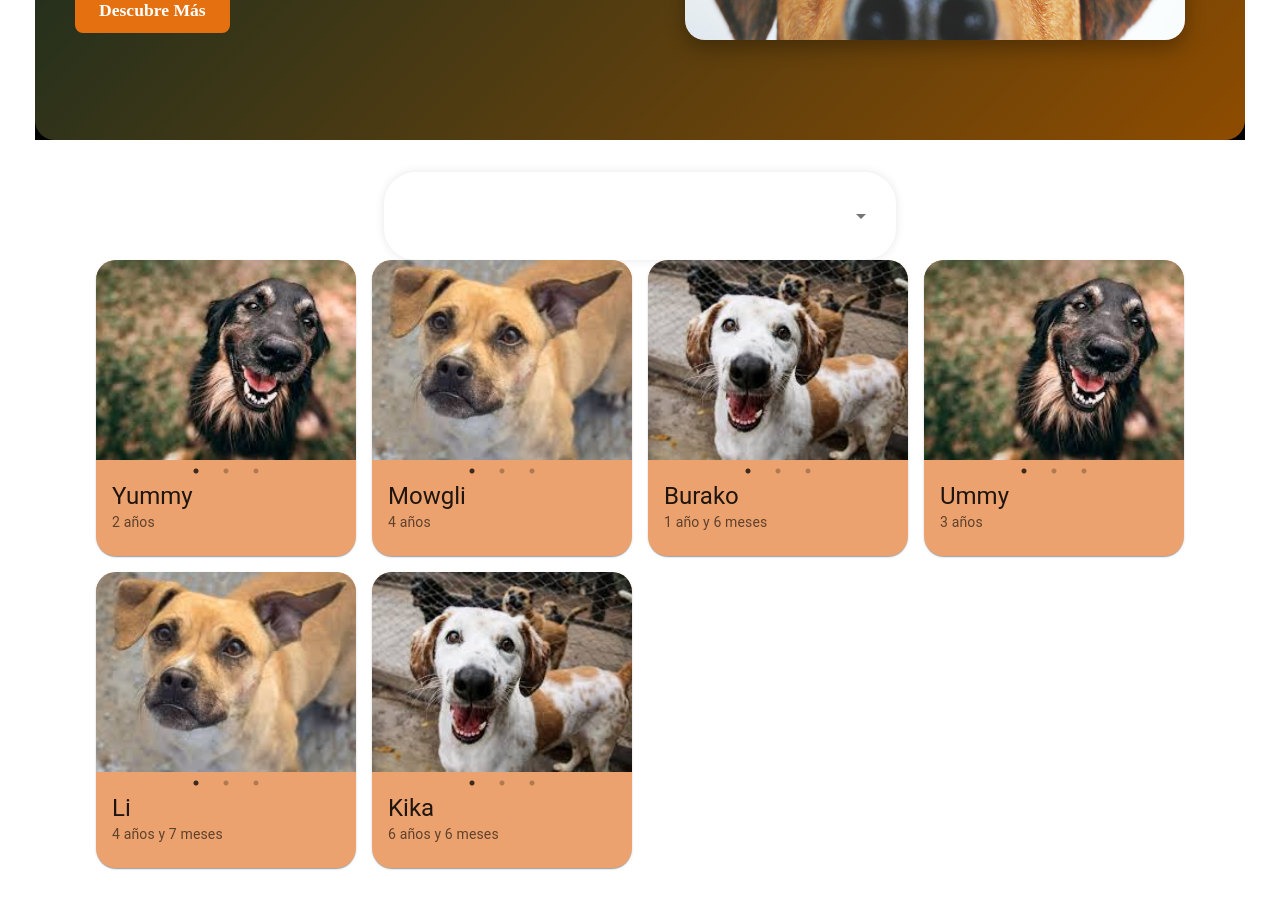
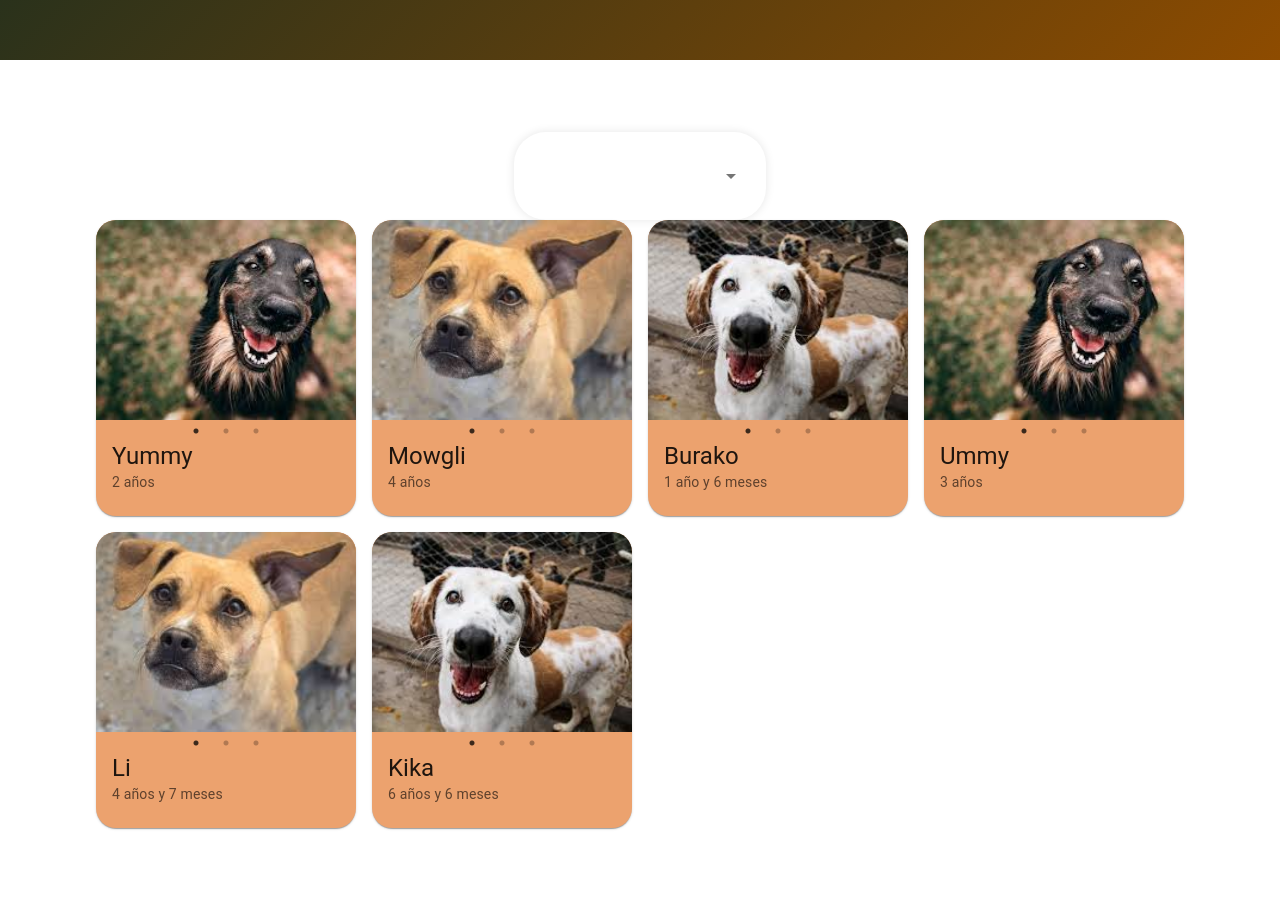
Before and after one commit to No-Country-simulation/c21-71-n-node-react, a Next.js app in the folder apps/next-app/: page /adoption in a window 1280 px wide. Shown: the part 640-1548 px from the top of the page. Built offline with nearby package versions, Linux system fonts and the light colour scheme.

Commit message:
feat ✨: Corrected scrolling positions, added gallery CSS class and resolved dependencies.

```diff
--- a/apps/next-app/src/app/adoption/page.tsx
+++ b/apps/next-app/src/app/adoption/page.tsx
@@ -6,18 +6,28 @@ import styles from "@/app/page.module.css";
 import Hero from '@/components/Hero/Hero';
 
 const Dashboard: React.FC = () => {
-
     const galleryRef = useRef<HTMLDivElement | null>(null);
 
     const scrollToGallery = () => {
-            if (galleryRef.current) {
-                galleryRef.current.scrollIntoView({ behavior: 'smooth' });
-            }
-        };
+        if (galleryRef.current) {
+            galleryRef.current.scrollIntoView({ behavior: 'smooth' });
+        }
+    };
+
     return (
-        <div className={styles.main} style={{display:'flex', justifyContent:'center', alignItems: 'center', marginTop:'10vh', marginBottom:'10vh'}}>
+        <div className={styles.main} style={{ width: '100%', marginBottom: '10vh' }}>
             <Hero scrollToGallery={scrollToGallery} />
-            <div ref={galleryRef}>
+            <div
+                ref={galleryRef}
+                style={{
+                    display: 'flex',
+                    flexDirection: 'column',
+                    alignItems: 'center',
+                    justifyContent: 'center',
+                    width: '100%',
+                    marginTop: '5vh',
+                }}
+            >
                 <Galery />
             </div>
         </div>
--- a/apps/next-app/src/app/page.module.css
+++ b/apps/next-app/src/app/page.module.css
@@ -89,6 +89,15 @@ a.secondary {
   min-width: 180px;
 }
 
+.galery {
+  display: 'flex';
+  flex-direction: column;
+  justify-content: center;
+  align-items: center;
+  width: 100%;
+  margin-top: 5vh;
+}
+
 .footer {
   grid-row-start: 3;
   display: flex;
--- a/apps/next-app/src/components/Hero/Hero.module.css
+++ b/apps/next-app/src/components/Hero/Hero.module.css
@@ -17,7 +17,6 @@
     background: linear-gradient(135deg, rgba(0, 128, 128, 0.5), rgba(255, 136, 0, 0.925));
     z-index: 1;
     opacity: 0.6;
-    border-radius: 20px;
   }
 
   .heroContent {
```
Also changed, not shown: 1 other file (tests, documents, lock files or other folders).
